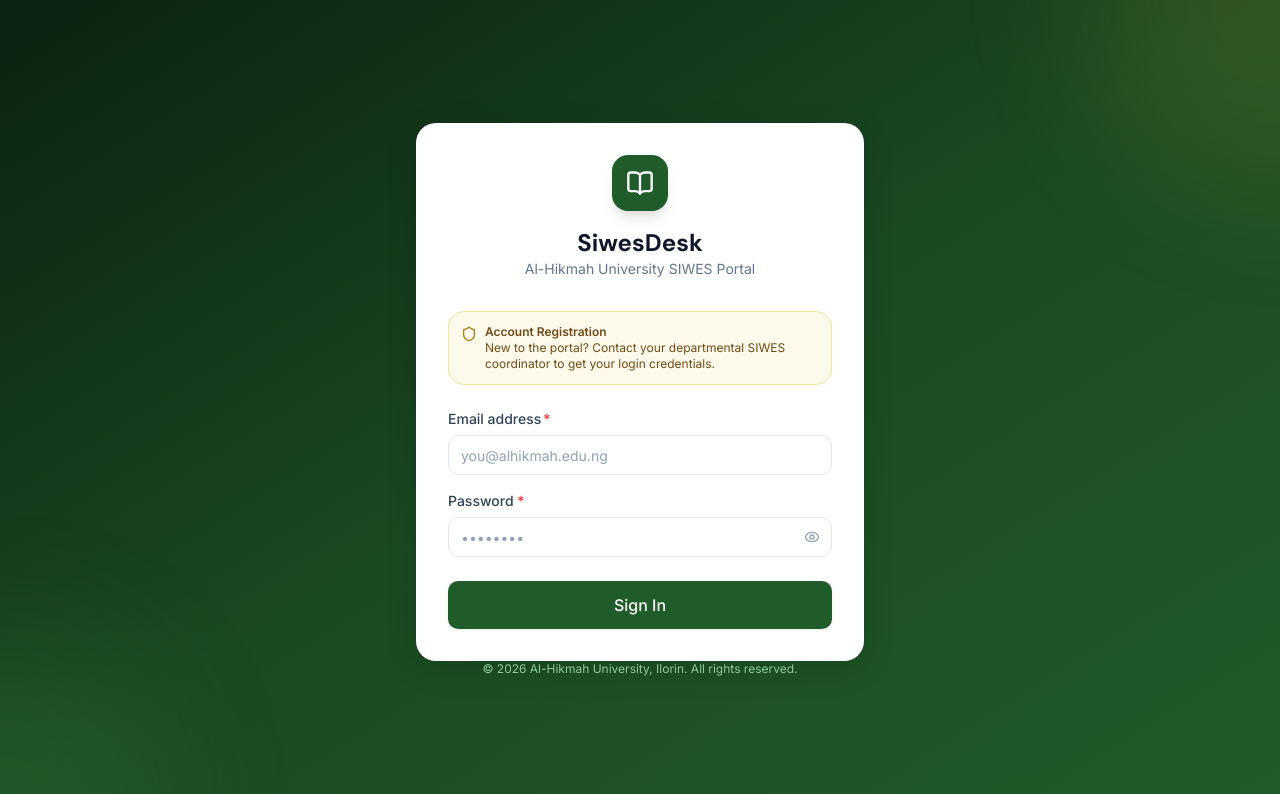
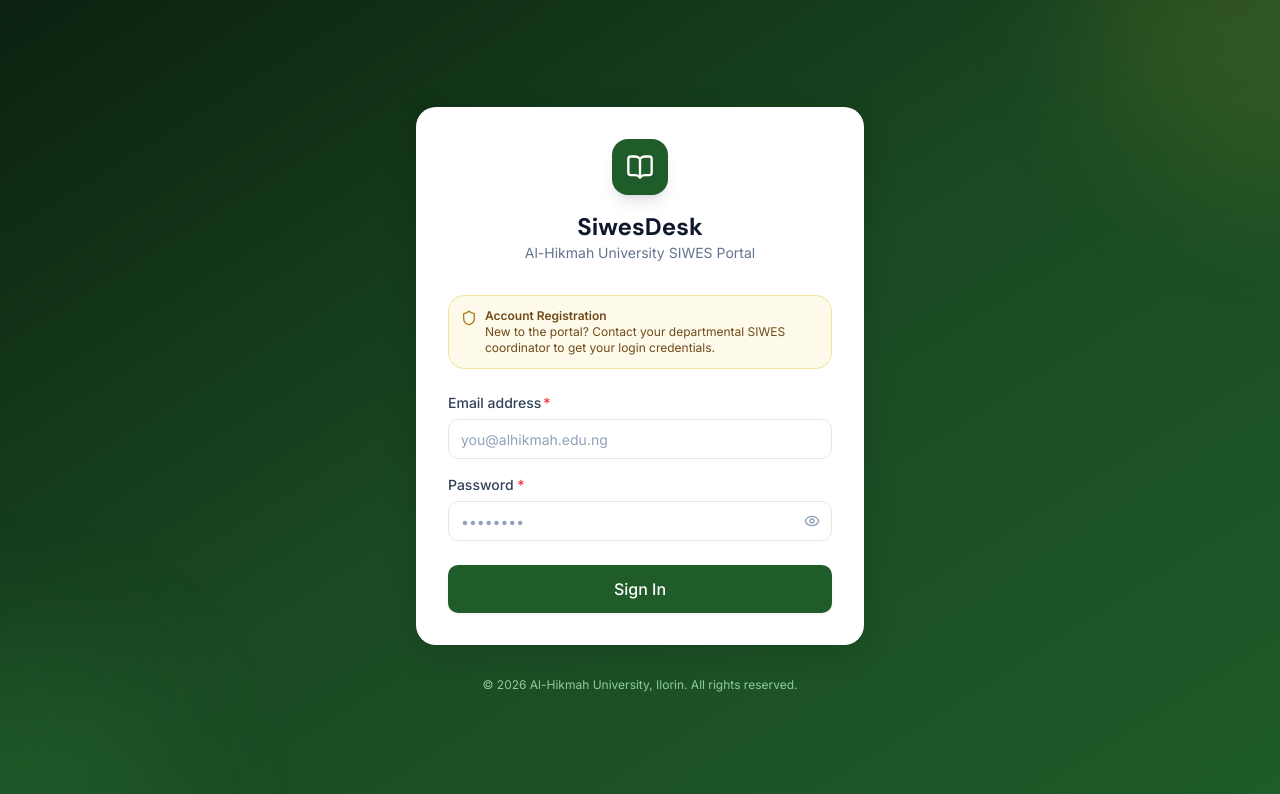
Before and after one commit to Abuaslamtech/siwesdesk, a React (Vite) app: page /login in a window 1280 px wide. Shown: the top 794 px of the page. Built offline with nearby package versions, Linux system fonts and the light colour scheme.

Commit message:
added gap in login

```diff
--- a/src/pages/auth/Login.tsx
+++ b/src/pages/auth/Login.tsx
@@ -43,7 +43,7 @@
       <div className="absolute top-0 right-0 w-96 h-96 bg-gold-400/10 rounded-full blur-3xl -translate-y-1/2 translate-x-1/2 pointer-events-none" />
       <div className="absolute bottom-0 left-0 w-80 h-80 bg-primary-500/20 rounded-full blur-3xl translate-y-1/2 -translate-x-1/2 pointer-events-none" />
 
-      <div className="relative w-full max-w-md">
+      <div className="relative w-full max-w-md flex flex-col gap-8">
         {/* Card */}
         <div className="bg-white rounded-xl shadow-modal p-8">
           {/* Logo */}
@@ -132,7 +132,7 @@
           </form>
         </div>
 
-        <p className="text-center text-xs text-primary-300 mt-12">
+        <p className="text-center text-xs text-primary-300 mt-10">
           © {new Date().getFullYear()} Al-Hikmah University, Ilorin. All rights
           reserved.
         </p>
```
